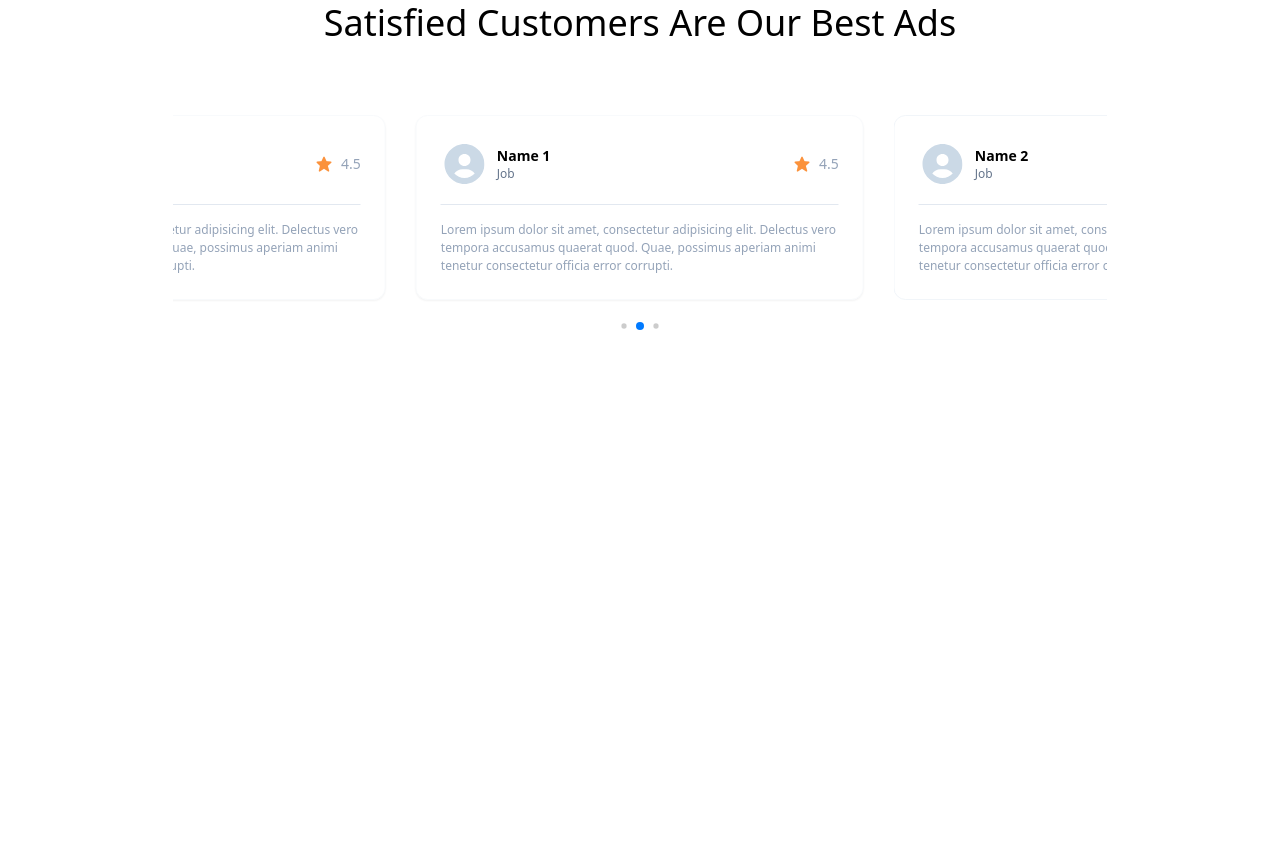
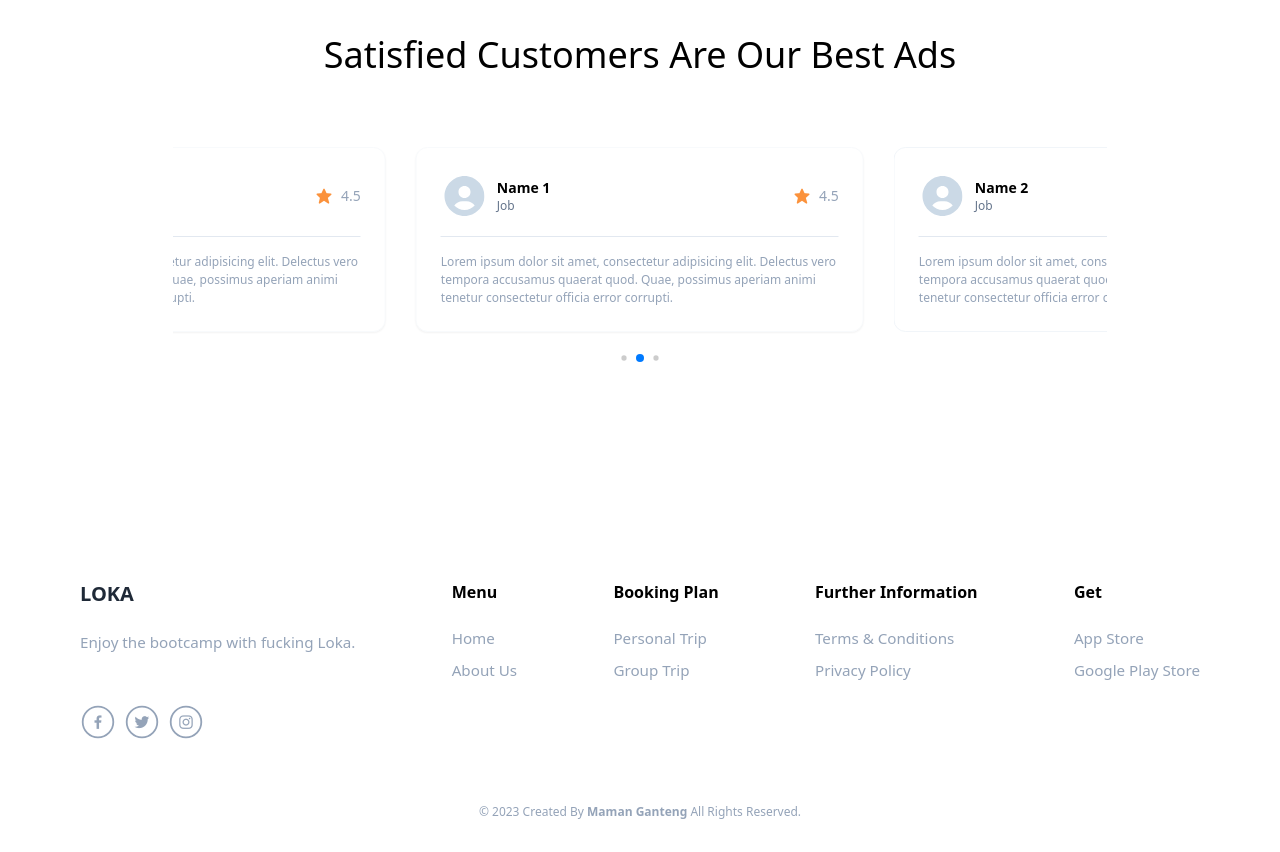
Before and after one commit to arewtech/loka, a website: page index.html in a window 1280 px wide. Shown: the part 4473-5325 px from the top of the page. Before the commit the page ends 4925 px from the top, so only its background shows below. Drawn offline with nearby package versions, Linux system fonts and the light colour scheme; a web font is replaced by a local one.

Commit message:
slicing footer

```diff
--- a/index.html
+++ b/index.html
@@ -499,7 +499,9 @@
     <!-- end career -->
     <!-- end benefit -->
     <!-- pricing -->
-    <div class="xl:w-12/12 relative mx-auto w-full px-10 lg:px-12 2xl:w-8/12">
+    <section
+      class="xl:w-12/12 relative mx-auto w-full px-10 lg:px-12 2xl:w-8/12"
+    >
       <div
         class="custom-banner absolute right-1/2 -z-10 h-[45rem] w-full translate-x-1/2 rounded-t-xl bg-blue-600 lg:w-[95%]"
       ></div>
@@ -824,10 +826,10 @@
           </ul>
         </div>
       </div>
-    </div>
+    </section>
     <!-- end pricing -->
     <!-- slider rating -->
-    <section class="choose py-16 lg:py-28">
+    <section class="choose py-16 lg:pb-28 lg:pt-36">
       <div class="container mx-auto">
         <div class="rows-choose">
           <h3
@@ -973,6 +975,137 @@
       </div>
     </section>
     <!-- end -->
+    <!-- footer -->
+    <footer class="pt-16 pb-8 lg:pt-24">
+      <div class="container mx-auto">
+        <div
+          class="flex flex-wrap gap-8 md:justify-between md:gap-y-12 lg:gap-y-5"
+        >
+          <div class="basis-1/2 md:basis-auto">
+            <h2
+              class="logo relative inline-block text-xl font-bold text-gray-800 md:text-2xl lg:text-xl"
+            >
+              LOKA
+            </h2>
+            <p
+              class="mt-3 text-base text-slate-500 md:text-lg lg:mt-5 lg:text-[.950rem] lg:text-slate-400"
+            >
+              Enjoy the bootcamp with fucking Loka.
+            </p>
+          </div>
+          <div class="basis-1/2 md:basis-auto">
+            <h3
+              class="text-dark-scy mb-3 text-lg font-semibold md:text-xl lg:mb-5 lg:text-base"
+            >
+              Menu
+            </h3>
+            <a
+              class="hover:text-dark-scy block text-base text-slate-500 md:text-lg lg:mb-1 lg:text-[.950rem] lg:text-slate-400"
+              href="/"
+            >
+              Home
+            </a>
+            <a
+              class="hover:text-dark-scy block text-base text-slate-500 md:text-lg lg:text-[.950rem] lg:text-slate-400"
+              href="/about"
+            >
+              About Us
+            </a>
+          </div>
+          <div class="basis-1/2 md:basis-auto">
+            <h3
+              class="text-dark-scy mb-3 text-lg font-semibold md:text-xl lg:mb-5 lg:text-base"
+            >
+              Booking Plan
+            </h3>
+            <span
+              class="block text-base text-slate-500 md:text-lg lg:mb-1 lg:text-[.950rem] lg:text-slate-400"
+            >
+              Personal Trip
+            </span>
+            <span
+              class="block text-base text-slate-500 md:text-lg lg:text-[.950rem] lg:text-slate-400"
+            >
+              Group Trip
+            </span>
+          </div>
+          <div class="basis-1/2 md:basis-auto">
+            <h3
+              class="text-dark-scy mb-3 text-lg font-semibold md:text-xl lg:mb-5 lg:text-base"
+            >
+              Further Information
+            </h3>
+            <p
+              class="text-base text-slate-500 md:text-lg lg:mb-1 lg:text-[.950rem] lg:text-slate-400"
+            >
+              Terms & Conditions
+            </p>
+            <p
+              class="text-base text-slate-500 md:text-lg lg:text-[.950rem] lg:text-slate-400"
+            >
+              Privacy Policy
+            </p>
+          </div>
+          <div class="basis-1/2 md:basis-auto">
+            <h3
+              class="text-dark-scy mb-3 text-lg font-semibold md:text-xl lg:mb-5 lg:text-base"
+            >
+              Get
+            </h3>
+            <span
+              class="block text-base text-slate-500 md:text-lg lg:mb-1 lg:text-[.950rem] lg:text-slate-400"
+            >
+              App Store
+            </span>
+            <span
+              class="block text-base text-slate-500 md:text-lg lg:text-[.950rem] lg:text-slate-400"
+            >
+              Google Play Store
+            </span>
+          </div>
+          <div
+            class="flex basis-full items-start justify-center gap-4 md:basis-auto lg:basis-full lg:justify-start lg:gap-2"
+          >
+            <div
+              class="social-media flex h-9 w-9 cursor-pointer rounded-full border-2 border-slate-600 hover:border-slate-600 lg:scale-90 lg:border-slate-400"
+            >
+              <i
+                class="bx bxl-facebook m-auto text-xl text-slate-600 lg:text-slate-400"
+              ></i>
+            </div>
+            <div
+              class="social-media flex h-9 w-9 cursor-pointer rounded-full border-2 border-slate-600 hover:border-slate-600 lg:scale-90 lg:border-slate-400"
+            >
+              <i
+                class="bx bxl-twitter m-auto text-xl text-slate-600 lg:text-slate-400"
+              ></i>
+            </div>
+            <div
+              class="social-media flex h-9 w-9 cursor-pointer rounded-full border-2 border-slate-600 hover:border-slate-600 lg:scale-90 lg:border-slate-400"
+            >
+              <i
+                class="bx bxl-instagram m-auto text-xl text-slate-600 lg:text-slate-400"
+              ></i>
+            </div>
+          </div>
+        </div>
+        <div
+          class="copyrights mt-12 text-center text-sm text-slate-400 md:mt-16 lg:text-xs"
+        >
+          © 2023 Created By
+          <a
+            href="https://github.com/JfeStudio"
+            class="text-dark-scy font-medium lg:font-semibold"
+            target="_blank"
+            rel="noreferrer"
+          >
+            Maman Ganteng
+          </a>
+          All Rights Reserved.
+        </div>
+      </div>
+    </footer>
+    <!-- end -->
     <script src="./public/assets/js/swiper-bundle.min.js"></script>
     <script src="./public/assets/js/app.js"></script>
   </body>
--- a/src/tailwind.css
+++ b/src/tailwind.css
@@ -26,3 +26,6 @@ html {
   background: linear-gradient(125deg, #3b82f6, #60a5fa);
   border-radius: 10px;
 }
+.social-media:hover > * {
+  color: #293462;
+}
```
Also changed, not shown: public/assets/css/style.css.
